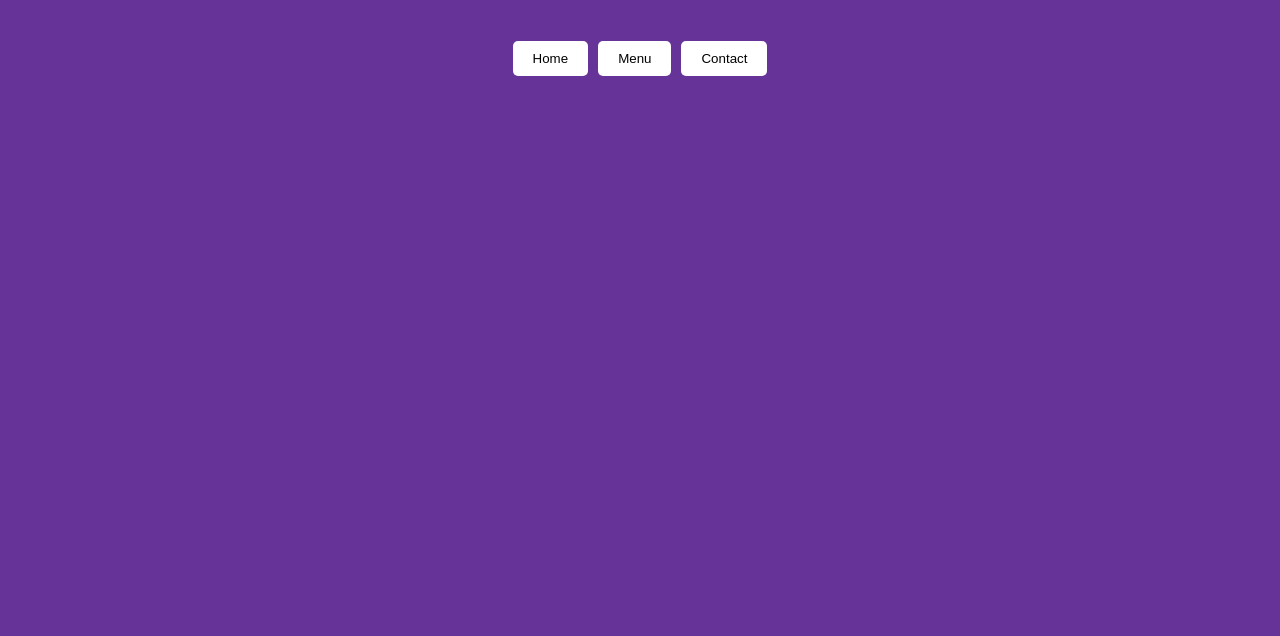
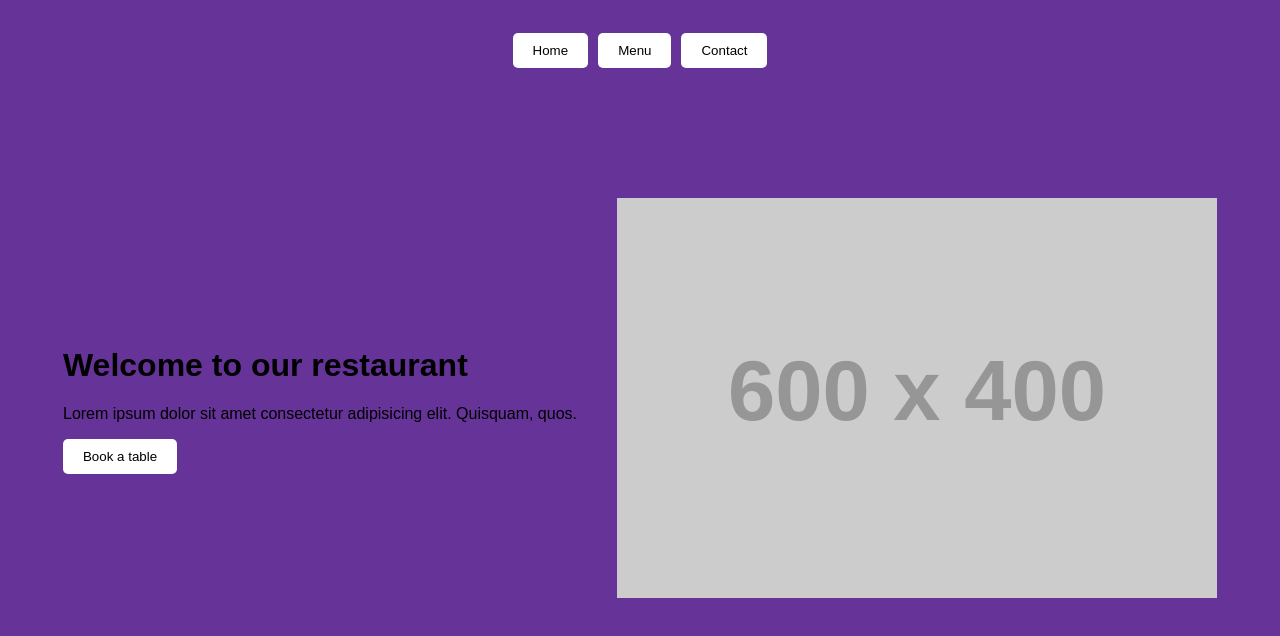
Before and after one commit to SHOOTSTV/restaurant-page, a website built with webpack: page src/template.html in a window 1280 px wide. Built offline with nearby package versions, Linux system fonts and the light colour scheme; placeholder pictures from the web are drawn by us.

Commit message:
feat: add home page on load and home button

```diff
--- /dev/null
+++ b/src/home.js
@@ -0,0 +1,18 @@
+export function loadHome() {
+  const content = document.getElementById("content");
+  content.innerHTML = `
+    <div class="home-content">
+        <div class="home-left">
+          <h1>Welcome to our restaurant</h1>
+          <p>
+            Lorem ipsum dolor sit amet consectetur adipisicing elit. Quisquam,
+            quos.
+          </p>
+          <button>Book a table</button>
+        </div>
+        <div class="home-right">
+          <img src="https://placehold.co/600x400" alt="Restaurant" />
+        </div>
+      </div>
+  `;
+}
--- a/src/index.js
+++ b/src/index.js
@@ -1 +1,11 @@
+import { loadHome } from "./home";
+
 import "./style.css";
+
+loadHome();
+
+document.addEventListener("DOMContentLoaded", () => {
+  document.getElementById("home-button").addEventListener("click", () => {
+    loadHome();
+  });
+});
--- a/src/style.css
+++ b/src/style.css
@@ -1,5 +1,8 @@
 body {
   background-color: rebeccapurple;
+  margin: 0;
+  padding: 0;
+  font-family: Arial, sans-serif;
 }
 
 header {
@@ -7,6 +10,11 @@ header {
   align-items: center;
   height: 100px;
   width: 100%;
+  position: fixed;
+  top: 0;
+  left: 0;
+  right: 0;
+  z-index: 1000;
 }
 
 header nav {
@@ -29,3 +37,27 @@ button:hover {
   color: #fff;
   transition: all 0.4s ease;
 }
+
+#content {
+  display: flex;
+  flex-direction: column;
+  align-items: center;
+  height: 100vh;
+}
+
+.home-content {
+  display: flex;
+  align-items: center;
+  justify-content: center;
+  height: 100%;
+  gap: 40px;
+}
+
+.menu-content {
+  display: flex;
+  flex-direction: column;
+  align-items: center;
+  justify-content: center;
+  height: 100%;
+  gap: 40px;
+}
--- a/src/template.html
+++ b/src/template.html
@@ -8,9 +8,9 @@
   <body>
     <header>
       <nav>
-        <button>Home</button>
-        <button>Menu</button>
-        <button>Contact</button>
+        <button id="home-button">Home</button>
+        <button id="menu-button">Menu</button>
+        <button id="contact-button">Contact</button>
       </nav>
     </header>
     <div id="content"></div>
```
